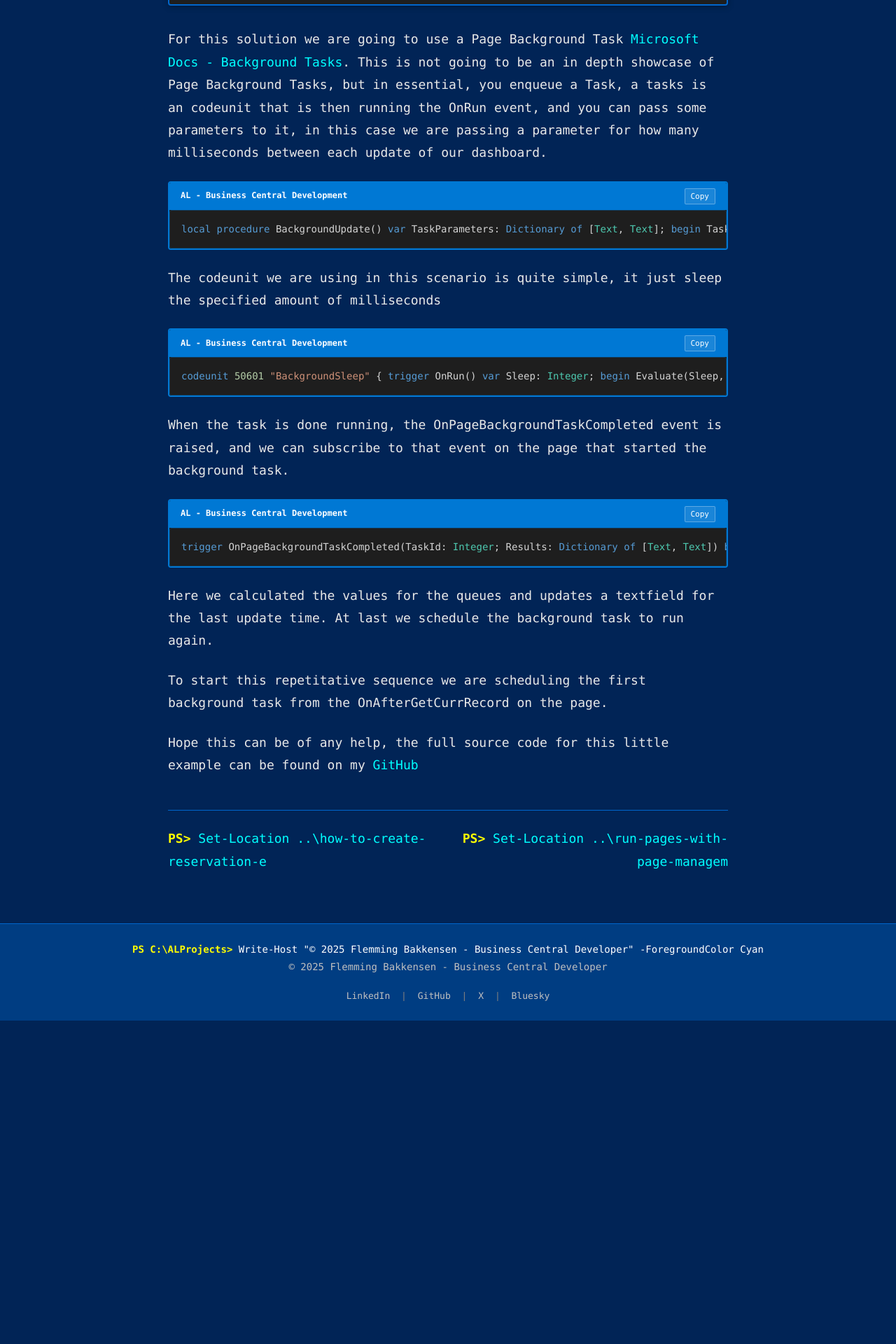
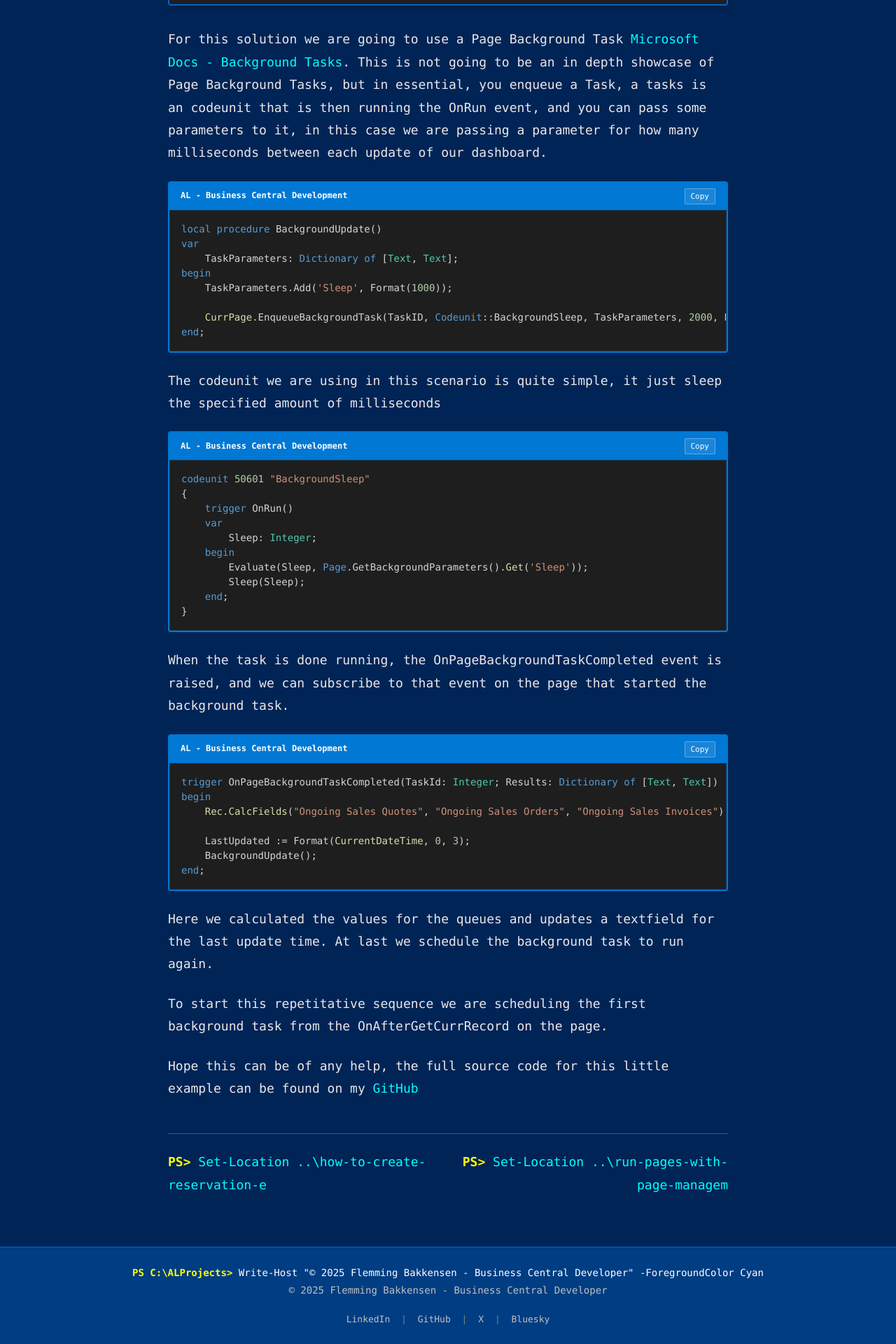
Before and after one commit to FBakkensen/FBakkensen.github.io, a Jekyll site: the page built from _posts/2024-05-30-use-role-centers-as-a-live-dashboard.md, in a window 1280 px wide. Shown: the part 1048-2968 px from the top of the page at 70% size. Built offline with Jekyll 4.4.1, drawn with Linux system fonts in a browser that asks for light colours; some web fonts are replaced; before the commit the page ends 2506 px from its top, so only the background shows below that.

```diff
--- a/_sass/terminal-theme.scss
+++ b/_sass/terminal-theme.scss
@@ -767,12 +767,16 @@ a {
     overflow-x: auto;
     position: relative;
     margin: 24px 0;
+    white-space: pre;
 
     code {
       background: none;
       padding: 16px;
       font-size: 14px;
       display: block;
+      white-space: pre;
+      word-wrap: normal;
+      overflow-x: auto;
     }
   }
 
@@ -1003,6 +1007,7 @@ a {
     background-color: transparent;
     overflow-x: auto;
     overflow-y: hidden;
+    white-space: pre;
 
     code {
       @include code-font;
@@ -1011,6 +1016,9 @@ a {
       background-color: transparent !important;
       color: #d4d4d4 !important;
       line-height: 1.5;
+      white-space: pre;
+      word-wrap: normal;
+      overflow-x: auto;
     }
   }
 }
--- a/assets/js/code-blocks.js
+++ b/assets/js/code-blocks.js
@@ -83,11 +83,11 @@ document.addEventListener('DOMContentLoaded', function() {
     }
   };
 
-  // Helper function to escape HTML
+  // Helper function to escape HTML while preserving line breaks
   function escapeHtml(text) {
     const div = document.createElement('div');
     div.textContent = text;
-    return div.innerHTML;
+    return div.innerHTML.replace(/\n/g, '\n'); // Preserve newlines
   }
 
   // Helper function to apply syntax highlighting
@@ -125,10 +125,12 @@ document.addEventListener('DOMContentLoaded', function() {
       });
     });
 
-    // Escape any remaining unprocessed code
-    processedCode = processedCode.replace(/(?!__HIGHLIGHT_\d+__)[^_]+|_(?!_HIGHLIGHT_)|__(?!HIGHLIGHT_)/g, (match) => {
-      return escapeHtml(match);
-    });
+    // Escape any remaining unprocessed code while preserving structure
+    processedCode = processedCode.split('\n').map(line => {
+      return line.replace(/(?!__HIGHLIGHT_\d+__)[^_]+|_(?!_HIGHLIGHT_)|__(?!HIGHLIGHT_)/g, (match) => {
+        return escapeHtml(match);
+      });
+    }).join('\n');
 
     // Replace all placeholders with their highlighted versions
     placeholders.forEach((value, key) => {
```
